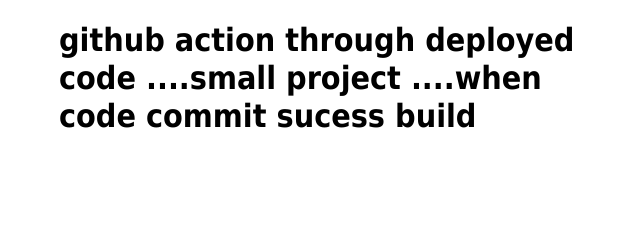
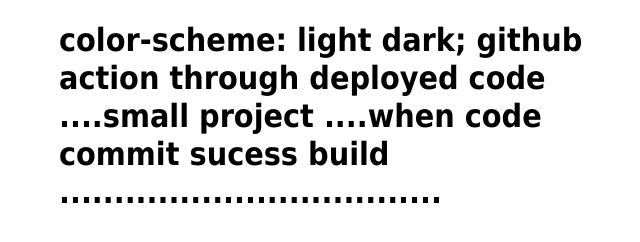
Before and after one commit to boorlaarun/devops2, a plain HTML site: page index.html in a window 1280 px wide. Shown: the whole page, without its empty margins (301-941 px from the left). Drawn offline with Linux system fonts and the light colour scheme.

Commit message:
Update index.html

```diff
--- a/index.html
+++ b/index.html
@@ -3,12 +3,12 @@
 <head>
 <title>Welcome to nginx!</title>
 <style>
-html { color-scheme: light dark; }
+
 body { width: 35em; margin: 0 auto;
 font-family: Tahoma, Verdana, Arial, sans-serif; }
 </style>
 </head>
 <body>
-<h1>github action through deployed code ....small project ....when code commit sucess build</h1>
+<h1> color-scheme: light dark; github action through deployed code ....small project ....when code commit sucess build ...................................</h1>
 </body>
 </html>
```
